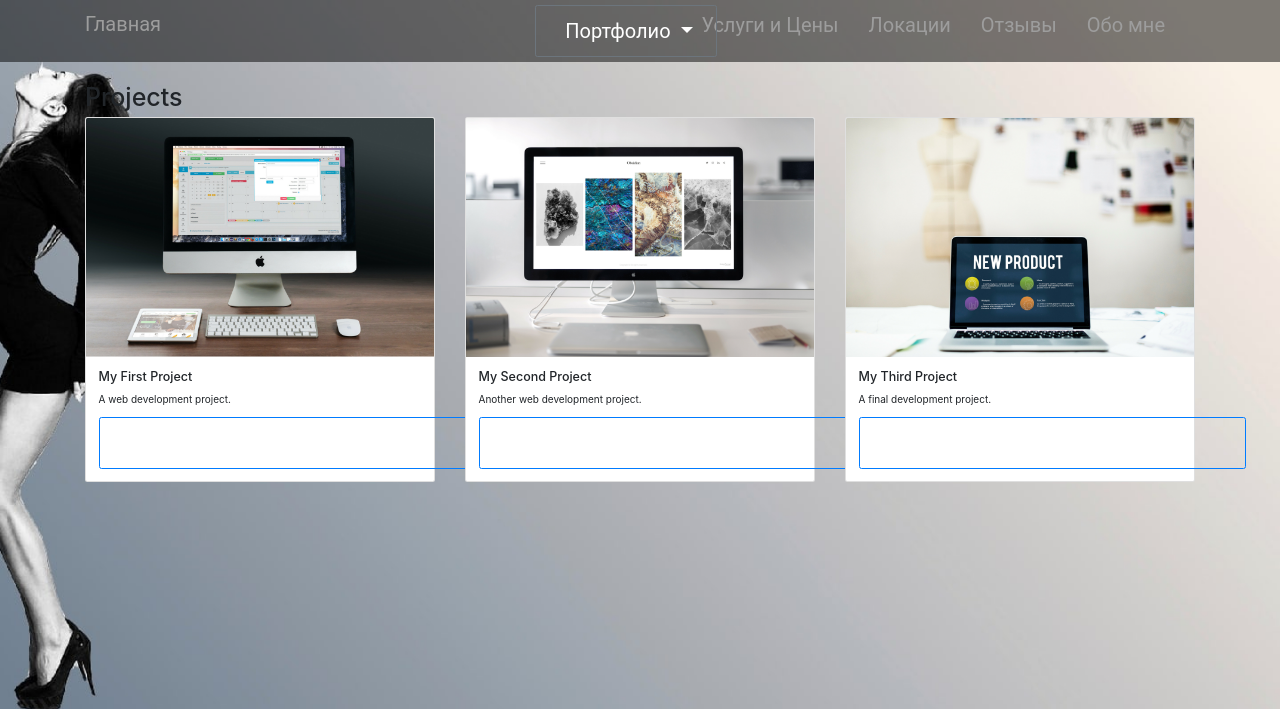
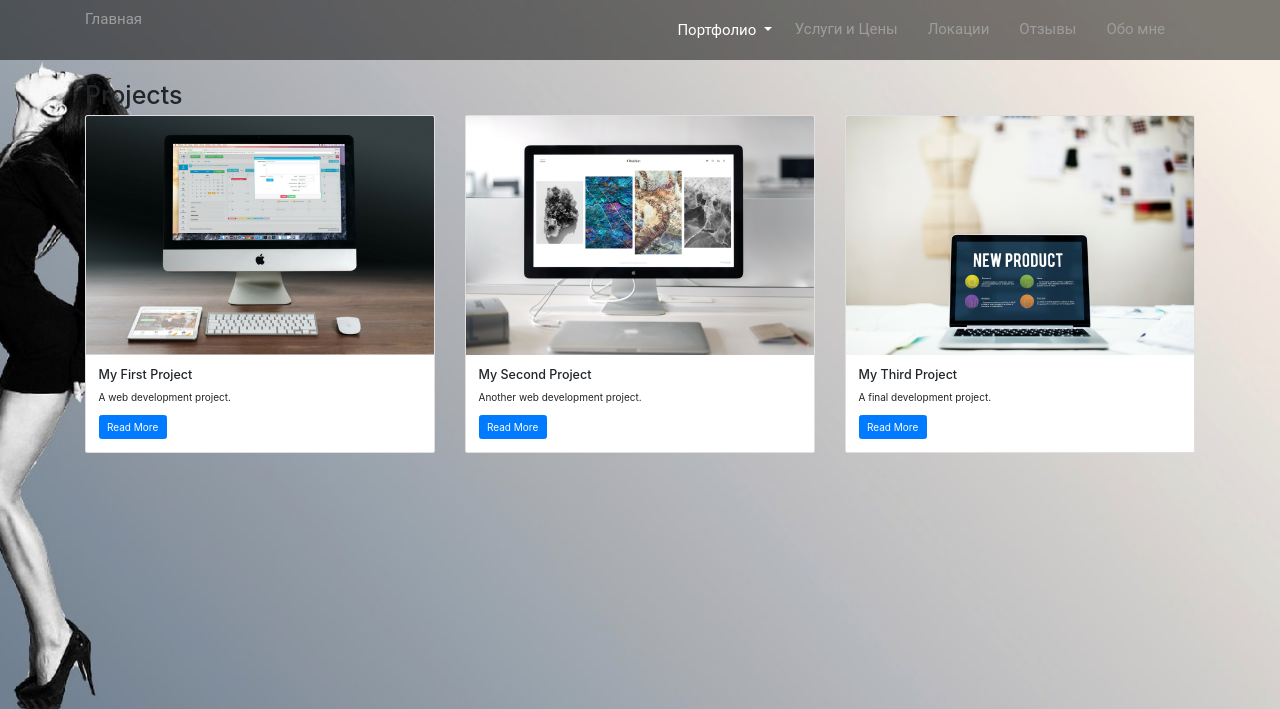
Before and after one commit to Juliajulia7/webappforLena, a Django app: page /projects/ in a window 1280 px wide. Shown: the top 709 px of the page. Run offline with Django 3.2, Linux system fonts and the light colour scheme; data comes from the database, SQL or seed files in the repository; some libraries are stand-ins or nearby versions; some web fonts are replaced.

Commit message:
borderless portfolio

```diff
--- a/personal_portfolio/projects/static/css/web.css
+++ b/personal_portfolio/projects/static/css/web.css
@@ -11,7 +11,7 @@ body {
    border-radius: 0;
    background-color: rgba(0,0,0,0.5);
    font-family: 'Roboto';
-   font-size: 20px;
+   font-size: 15px;
 }
 
 @font-face {
@@ -23,10 +23,11 @@ body {
   text-align: center;
   padding: 10px;
   margin: 0 10px;
+
 }
 
 .navbar-brand{
-  font-size: 20px;
+  font-size: 15px;
 }
 
 .dropdown-menu{
@@ -35,22 +36,22 @@ body {
   border: 1px solid #ccc;
   border-radius: 6px;
   position: relative;
-  font-size: 20px;
+  font-size: 15px;
   background: transparent;
   line-height: 1;
   border: 0;
   padding: 0;
   border-radius: 0;
-  width: 120%;
-  position: relative;
-  z-index: 10;
+  width: 190%;
   font-size: 1em;
 }
-.btn{
-  font-size: 20px;
+#dropdownMenuButton {
+  font-size: 15px;
   font-family: 'Roboto';
   padding: 10px 8px 10px 14px;
   position: relative;
-  background: transparent;
-  width: 120%;
+  width: 100%;
+  background: none;
+  border: none;
+  box-shadow: none;
 }
```
